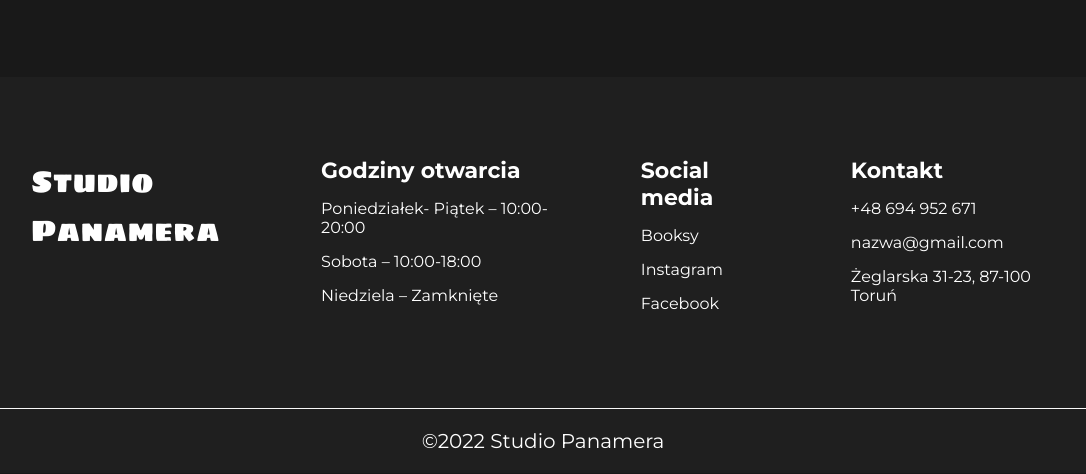
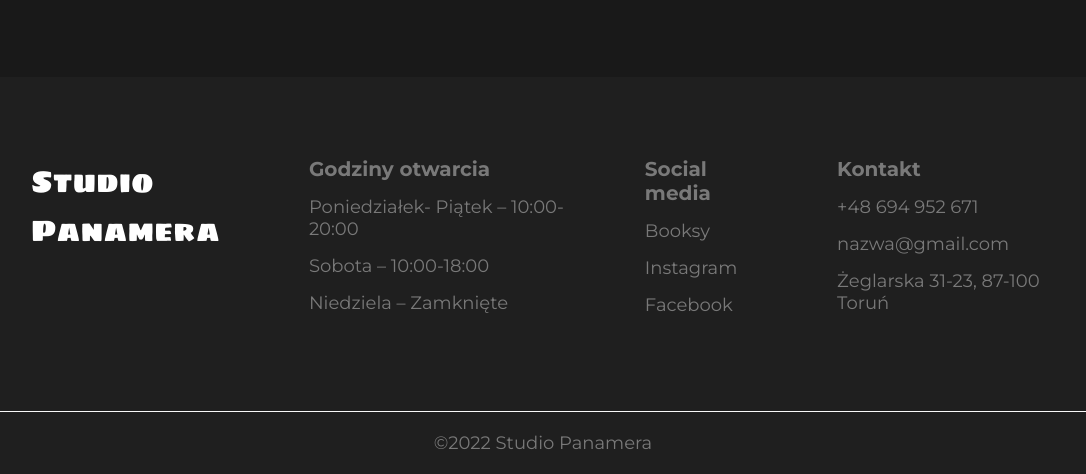
Before and after one commit to kiksonn/Studio-Panamera, a website: page index.html in a window 1280 px wide. Shown: the part 3447-3921 px from the top of the page, without its empty margins (97-1183 px from the left). Drawn offline with Linux system fonts and the light colour scheme.

Commit message:
added footerr

```diff
--- a/src/sass/_footer.scss
+++ b/src/sass/_footer.scss
@@ -2,11 +2,6 @@
     margin-top: 5em;
     background-color: $dark;
 
-
-
-    p {
-        color: $white;
-    }
 
     &__heading {
         grid-column: 2/3;
@@ -15,7 +10,7 @@
         font-weight: 400;
         margin-bottom: 1.5rem;
         font-family: 'Sigmar One', cursive;
-        color: $red;
+        color: $white;
         // img {
         //     height: 40px;
         //     margin-right: 5px;
@@ -36,17 +31,18 @@
 
     &__box-text {
         margin-bottom: 1.5rem;
-        color: $white;
-        font-size: 2.2rem;
+        color: $grey;
+        font-size: 2rem;
         font-weight: 700;
     }
 
     &__box-list-item {
-        color: $white;
+        color: $grey;
         margin-bottom: 1.5rem;
+        font-size: 1.8rem;
 
         a {
-            color: $white;
+            color: $grey;
             text-decoration: none;
         }
     }
@@ -63,7 +59,7 @@
     &__end-text {
         text-align: center;
         padding: 2rem;
-        font-size: 2rem;
+        font-size: 1.8rem;
     }
 }
 
```
Also changed, not shown: dist/css/main.min.css.
